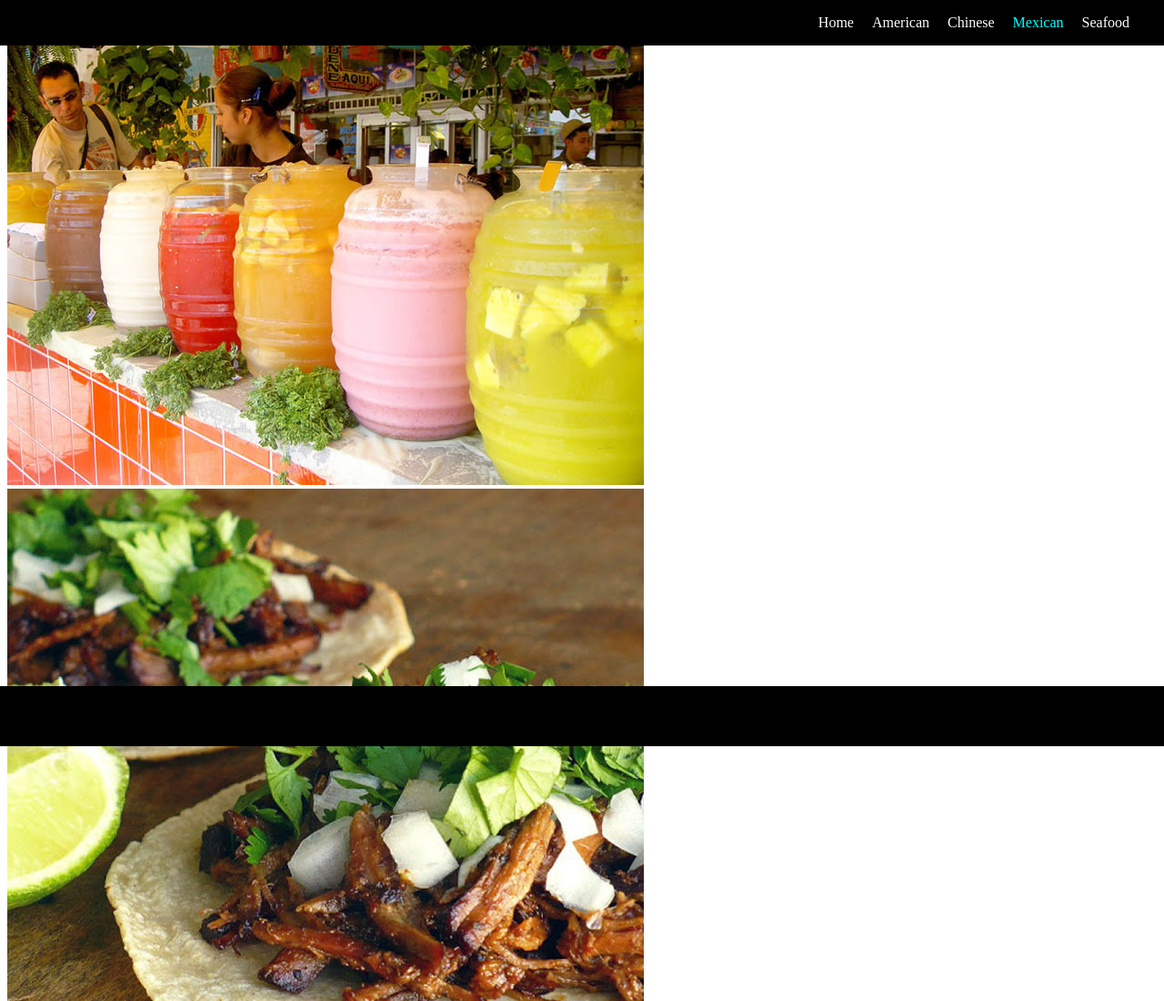
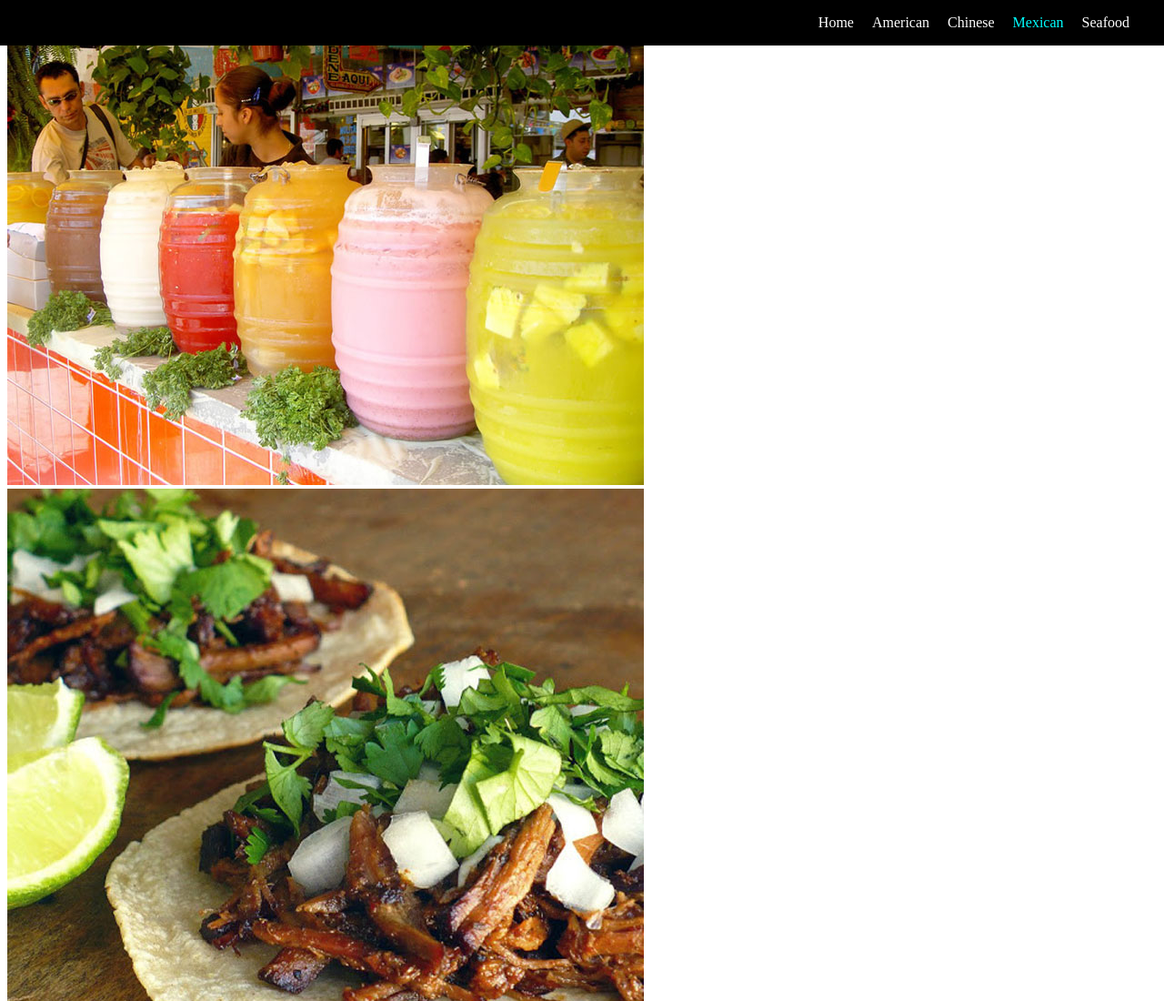
Before and after one commit to corowen/final, a plain HTML site: page mexican/mexfood.html in a window 1280 px wide. Shown: the top 1100 px of the page at 91% size. Drawn offline with Linux system fonts and the light colour scheme.

Commit message:
moved iamges around, put placeholder images on pages, removed bottom black bars

```diff
--- a/american/cssamer/amer.css
+++ b/american/cssamer/amer.css
@@ -75,16 +75,3 @@ a:hover {
     min-width: 50%;
     min-height: 50%;
 }
-
-/* bottom black bar */
-.next {
-    background-color: black;
-    width: 100%;
-    position: fixed;
-    bottom: 0;
-    left: 0;
-    right: 0;
-    height: 50px;
-    margin-bottom: -20px;
-    padding: 8px;
-}
--- a/chinese/csschin/chin.css
+++ b/chinese/csschin/chin.css
@@ -74,17 +74,3 @@ a:hover {
     min-width: 50%;
     min-height: 50%;
 }
-
-/* bottom black bar */
-.next {
-    background-color: black;
-    width: 100%;
-    position: fixed;
-    bottom: 0;
-    left: 0;
-    right: 0;
-    height: 50px;
-    margin-bottom: -20px;
-    text-align: center;
-    padding: 8px;
-}
--- a/mexican/cssmex/mex.css
+++ b/mexican/cssmex/mex.css
@@ -63,7 +63,7 @@ a:hover {
     z-index: -1;
 }
 
-/* bottom black bar */
+/* centers image */
 #bg img{
     position: absolute;
     top: 0;
@@ -74,16 +74,3 @@ a:hover {
     min-width: 50%;
     min-height: 50%;
 }
-
-.next {
-    background-color: black;
-    width: 100%;
-    position: fixed;
-    bottom: 0;
-    left: 0;
-    right: 0;
-    height: 50px;
-    margin-bottom: -20px;
-    text-align: center;
-    padding: 8px;
-}
--- a/seafood/csssea/sea.css
+++ b/seafood/csssea/sea.css
@@ -74,17 +74,3 @@ a:hover {
     min-width: 50%;
     min-height: 50%;
 }
-
-/* bottom black bar */
-.next {
-    background-color: black;
-    width: 100%;
-    position: fixed;
-    bottom: 0;
-    left: 0;
-    right: 0;
-    height: 50px;
-    margin-bottom: -20px;
-    text-align: center;
-    padding: 8px;
-}
```
Also changed, not shown: american/amer.html (+1 -6 lines), chinese/chin.html (+1 -6 lines), mexican/mex.html (+1 -6 lines), seafood/sea.html (+1 -6 lines), american/imagesamer/Comfort.png (renamed from images/Comfort.png), chinese/imageschin/Tradition.png (renamed from images/Tradition.png), mexican/imagesmex/Family.png (renamed from images/Family.png), seafood/imagessea/Fresh.png (renamed from images/Fresh.png), 3 other files.
